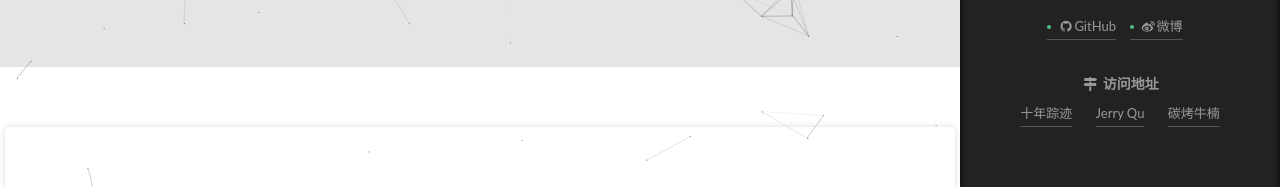
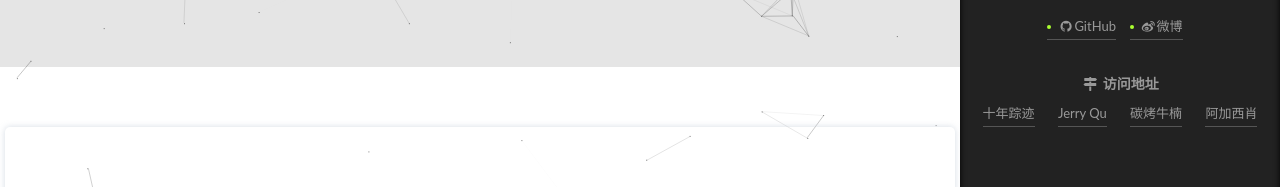
Before and after one commit to zhangxiang93/zhangxiang93.github.io, a plain HTML site: page index.html in a window 1280 px wide. Shown: the part 229-416 px from the top of the page. Drawn offline with nearby package versions, Linux system fonts and the light colour scheme; some packages are replaced by stand-ins of ours.

Commit message:
Site updated: 2018-02-28 17:51:40

```diff
--- a/css/main.css
+++ b/css/main.css
@@ -1943,7 +1943,7 @@ pre .javascript .function {
   width: 4px;
   height: 4px;
   border-radius: 50%;
-  background: #4dbd81;
+  background: #aaff30;
 }
 .links-of-blogroll {
   font-size: 13px;
--- a/index.html
+++ b/index.html
@@ -407,7 +407,7 @@ More in
           ...
           <!--noindex-->
           <div class="post-button text-center">
-            <a class="btn" href="/2018/02/28/hello-world/#more" rel="contents">
+            <a class="btn" href="/2018/02/28/hello-world/#espandi" rel="contents">
               阅读全文 &raquo;
             </a>
           </div>
@@ -549,6 +549,10 @@ More in
 
                   <li class="links-of-blogroll-item">
                     <a href="http://blog.gaonan.site/" title="碳烤牛楠" target="_blank">碳烤牛楠</a>
+                  </li>
+
+                  <li class="links-of-blogroll-item">
+                    <a href="http://aued.cn" title="阿加西肖" target="_blank">阿加西肖</a>
                   </li>
 
               </ul>
```
Also changed, not shown: 2018/02/28/hello-world/index.html (+4 -0 lines), archives/2018/02/index.html (+4 -0 lines), archives/2018/index.html (+4 -0 lines), archives/index.html (+4 -0 lines).
